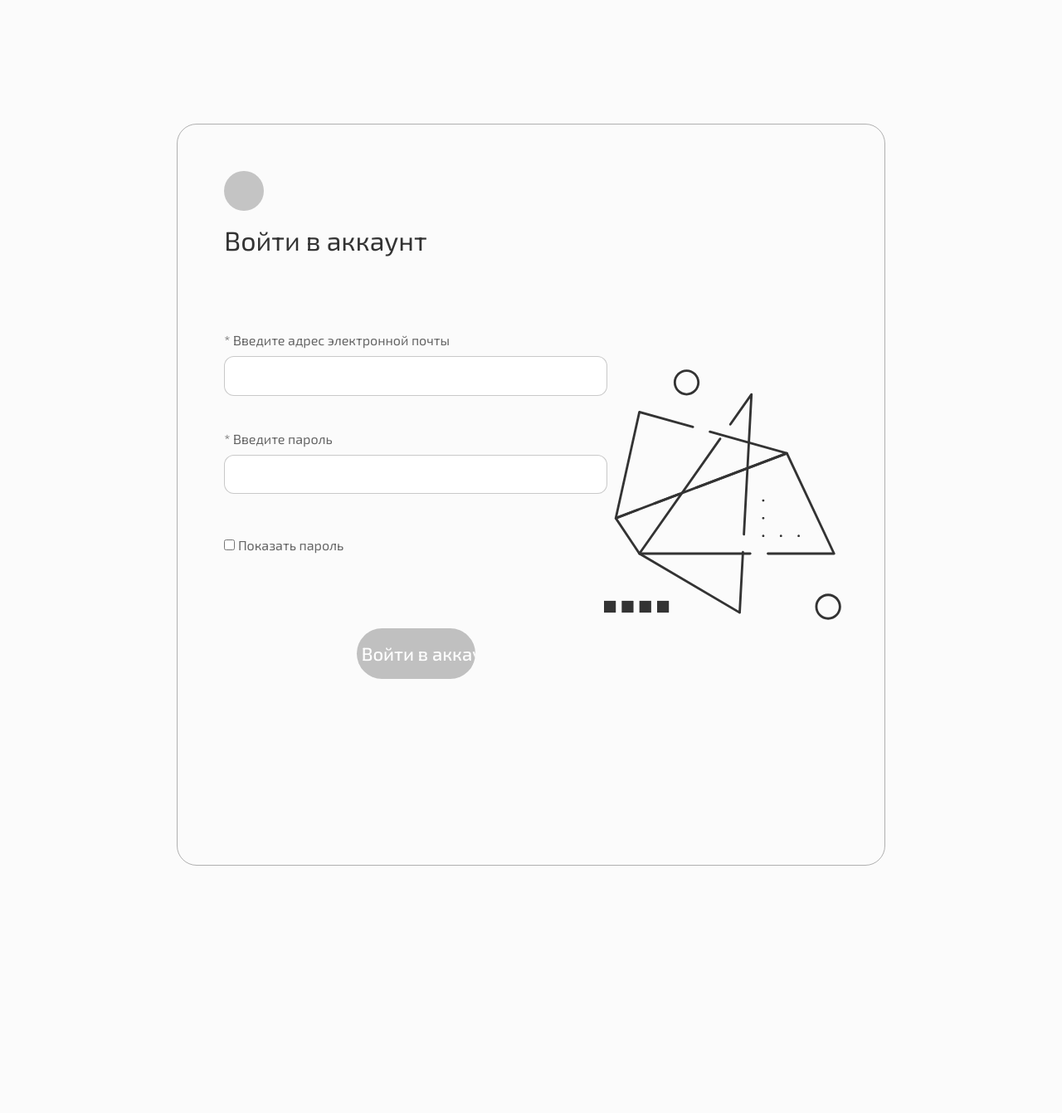
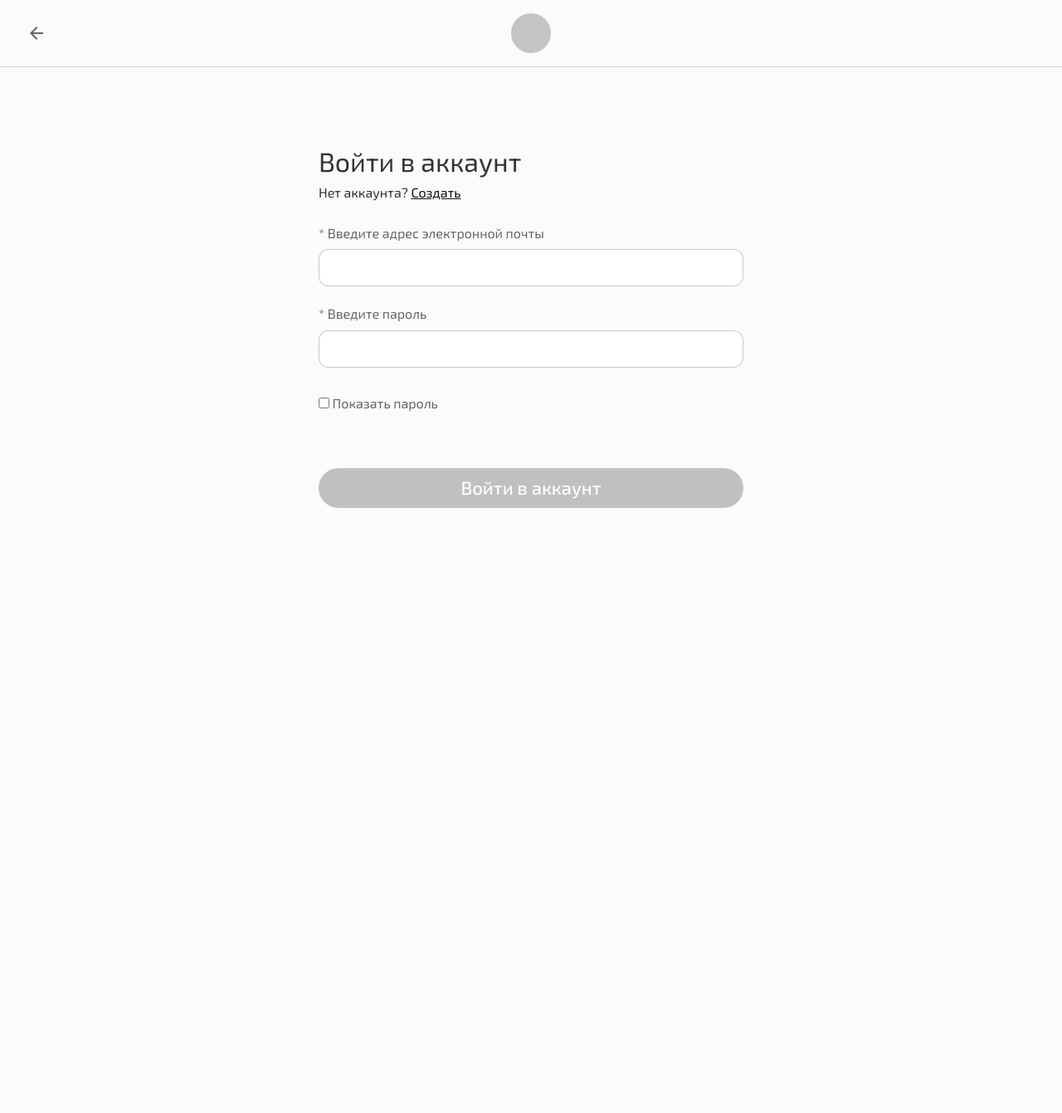
Before and after one commit to urrris/todoapp, a Django app: page /login/ in a window 1280 px wide. Shown: the whole page at 83% size. After the commit the page ends 612 px from the top, so only its background shows below. Run offline with Django 5.2, Linux system fonts and the light colour scheme.

Commit message:
Development of the login page

```diff
--- a/static/css/login.css
+++ b/static/css/login.css
@@ -15,6 +15,12 @@ html {
     background-color: #fbfbfb;
 }
 
+.header,
+.main {
+    display: grid;
+    grid-template-columns: repeat(10, 1fr);
+}
+
 a {
     text-decoration-color: #111;
     color: #111;
@@ -25,36 +31,49 @@ input:not([type='checkbox']):not([type='submit']) {
     border-radius: 1.2rem;
     display: block;
     width: 100%;
-    height: 50%;
+    height: 75%;
     padding: 1.2rem 1rem;
     cursor: text;
     overflow: hidden;
 }
 
+/* =============================================== HEADER STYLES =============================================== */
+.header {
+    padding: 1.6rem 3.2rem;
+    border-bottom: 1px solid rgba(102, 102, 102, 0.25);
+}
+.header__back-to-register-block {
+    display: flex;
+    align-items: center;
+}
+
+.header__decoration-block {
+    grid-column: 5 / span 2;
+    display: flex;
+    justify-content: center;
+}
+.header__decoration-block img {
+    width: 4.8rem;
+    height: 4.8rem;
+}
+
 /* =============================================== MAIN STYLES =============================================== */
 .main {
-    display: grid;
-    grid-template-columns: repeat(12, 1fr);
     grid-template-rows: repeat(9, 1fr);
 }
 
 .main__block {
-    grid-column: 3 / span 8;
-    grid-row: 2 / span 6;
+    grid-column: 4 / span 4;
+    grid-row: 2 / span 5;
     display: grid;
-    grid-template-columns: repeat(8, 1fr);
-    grid-template-rows: repeat(12, 1fr);
-    border: 1px solid rgba(102, 102, 102, 0.5);
-    border-radius: 2.4rem;
-    padding: 5.6rem;
+    grid-template-columns: repeat(4, 1fr);
+    grid-template-rows: repeat(10, 1fr);
     font-size: 1.6rem;
 }
 
-/* .main__block-decoration {} */
-
 .main__form-title {
-    grid-column: 1 / span 3;
-    grid-row: 2 / span 2;
+    grid-column: 1 / span 4;
+    grid-row: 1 / span 2;
     display: flex;
     flex-direction: column;
     row-gap: 1rem;
@@ -65,27 +84,23 @@ input:not([type='checkbox']):not([type='submit']) {
     font-size: 3.2rem;
 }
 
-/* .main__form-title p {} */
-
 .main__form {
-    grid-column: 1 / span 5;
-    grid-row: 4 / span 9;
+    grid-column: 1 / span 4;
+    grid-row: 3 / span 8;
     display: grid;
-    grid-template-columns: repeat(6, 1fr);
-    grid-template-rows: repeat(5, 1fr);
+    grid-template-columns: repeat(4, 1fr);
+    grid-template-rows: repeat(4, 1fr);
     row-gap: 2.4rem;
     column-gap: 1.6rem;
 }
 
 div[class^='main__input'],
 div[class^='main__show'] {
-    grid-column: span 6;
+    grid-column: span 4;
     display: flex;
     flex-direction: column;
     row-gap: 1rem;
 }
-
-/* .main__input-password {} */
 
 .main__show-password span[flag='true'] {
     color: rgba(255, 0, 0, 0.9);
@@ -96,7 +111,7 @@ div[class^='main__show'] {
 }
 
 .main__submit-button {
-    grid-column: 3 / span 2;
+    grid-column: 1 / span 4;
     height: 65%;
     background-color: rgba(17, 17, 17, 0.25);
     color: #fff;
@@ -108,10 +123,3 @@ div[class^='main__show'] {
     cursor: pointer !important;
     transition: background-color 0.75s linear;
 }
-
-.main__decoration {
-    grid-column: 6 / span 3;
-    grid-row: 4 / span 6;
-    justify-self: center;
-    align-self: center;
-}
--- a/templates/environment/user/login.html
+++ b/templates/environment/user/login.html
@@ -4,19 +4,28 @@
 <head>
     <meta charset="UTF-8">
     <meta name="viewport" content="width=device-width, initial-scale=1.0">
+    <link rel="stylesheet" href="{% static 'css/normalize.css' %}">
     <link rel="stylesheet" href="{% static 'css/login.css' %}">
-    <link rel="stylesheet" href="{% static 'css/normalize.css' %}">
     <title>Вход</title>
 </head>
 
 <body>
+    <header class="header">
+        <div class="header__back-to-register-block">
+            <a href="{% url 'register' %}">
+                <img src="{% static 'img/register|login/arrow-left.svg' %}" alt="Arrow left">
+            </a>
+        </div>
+        <div class="header__decoration-block">
+            <img src="{% static 'img/register|login/circle.svg' %}" alt="Circle">
+        </div>
+    </header>
+
     <main class="main">
         <div class="main__block">
-            <div class="main__block-decoration">
-                <img src="{% static 'img/register|login/circle.svg' %}" alt="Circle">
-            </div>
             <div class="main__form-title">
                 <span>Войти в аккаунт</span>
+                <span>Нет аккаунта? <a href="{% url 'register' %}">Создать</a></span>
             </div>
 
             <form class="main__form" method="post" enctype="multipart/form-data">
@@ -38,9 +47,6 @@
                 </div>
                 <input class="main__submit-button" name="submit" type="submit" value="Войти в аккаунт">
             </form>
-            <div class="main__decoration">
-                <img src="{% static 'img/register|login/illustration.svg' %}" alt="Illustration">
-            </div>
         </div>
     </main>
     <script src="{% static 'js/login.js' %}"></script>
```
Also changed, not shown: static/img/register|login/arrow-left.svg (added).
